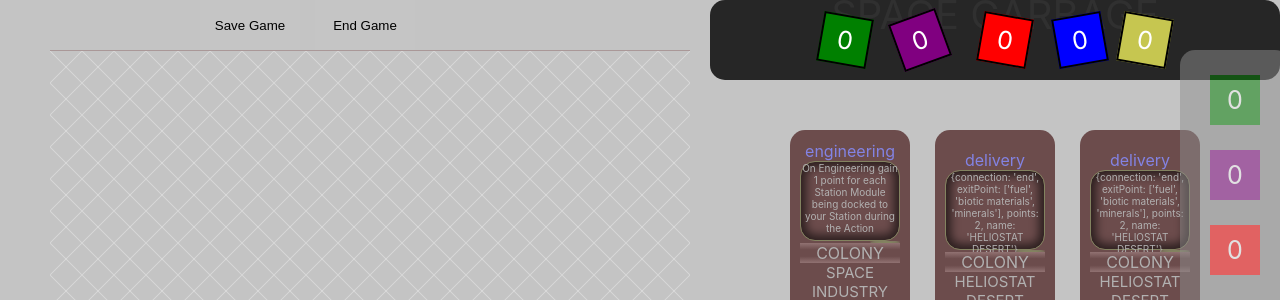
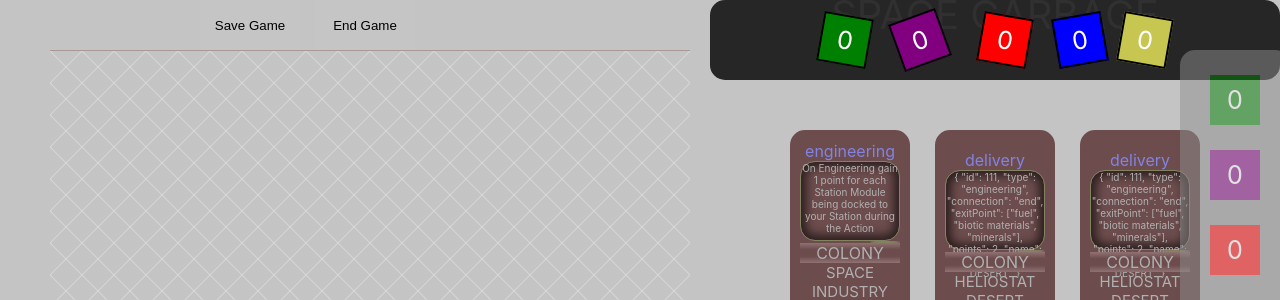
Before and after one commit to Igmat/SpaceExpatriateReact, a React (Create React App) app: page /game in a window 1280 px wide. Shown: the top 300 px of the page. Built offline with nearby package versions, Linux system fonts and the light colour scheme.

Commit message:
feat: reading from benefit

```diff
--- a/src/Rules/Colony/ColonyManager.ts
+++ b/src/Rules/Colony/ColonyManager.ts
@@ -3,20 +3,19 @@ import { ColonyCardWithPoints } from "./ColonyDeckModel";
 import {
   CardType,
   ColonyCard,
-  EngineeringCard,
 } from "../card-types";
 import { makeAutoSavable } from "../../Utils/makeAutoSavable";
 import { TableModel } from "../TableModel";
 
-const cardEngeneering = {
-  id: 111,
-  type: "engineering",
-  connection: "end",
-  exitPoint: ["fuel", "biotic materials", "minerals"],
-  points: 2,
-  name: "HELIOSTAT DESERT",
-  isSelected: false,
-} as EngineeringCard & { isSelected: boolean };
+// const cardEngeneering = {
+//   id: 111,
+//   type: "engineering",
+//   connection: "end",
+//   exitPoint: ["fuel", "biotic materials", "minerals"],
+//   points: 2,
+//   name: "HELIOSTAT DESERT",
+//   isSelected: false,
+// } as EngineeringCard & { isSelected: boolean };
 
 export class ColonyManager {
   constructor(
@@ -32,8 +31,8 @@ export class ColonyManager {
   effects = {
     selectDeliveryStation: () => {},
     adjustGarbage: () => {},
-    tempEngineering: () => {
-      this.table.engineering.push(cardEngeneering);
+    tempEngineering: (colony:ColonyCard) => {
+      this.table.engineering.push(JSON.parse(colony.benefit));
       return () => {
         this.table.engineering.pop();
       };
@@ -52,7 +51,7 @@ export class ColonyManager {
       }
       if (colony.effects !== undefined) {
         colony.effects.forEach((effect) => {
-          const cancel = this.effects[effect]();
+          const cancel = this.effects[effect](colony);
           if (cancel !== undefined) this.activeEffects.unshift(cancel);
         });
       }
@@ -69,7 +68,7 @@ export class ColonyManager {
       }
       if (colony.effects !== undefined) {
         colony.effects.forEach((effect) => {
-          this.effects[effect]();
+          this.effects[effect](colony);
         });
       }
     });
--- a/src/Rules/Colony/colony-cards.ts
+++ b/src/Rules/Colony/colony-cards.ts
@@ -45,7 +45,7 @@ export const colonyCards = createCards<ColonyCard>(
     },
 
     {
-        benefit: "{connection: 'end',  exitPoint: ['fuel', 'biotic materials', 'minerals'], points: 2, name: 'HELIOSTAT DESERT'}",
+        benefit: "{ \"id\": 111, \"type\": \"engineering\", \"connection\": \"end\", \"exitPoint\": [\"fuel\", \"biotic materials\", \"minerals\"], \"points\": 2, \"name\": \"HELIOSTAT DESERT\" }",
         //Добавляется новый модуль в инженерию
         whenIsActivated: "before",
         mutateAction: "delivery",
```
